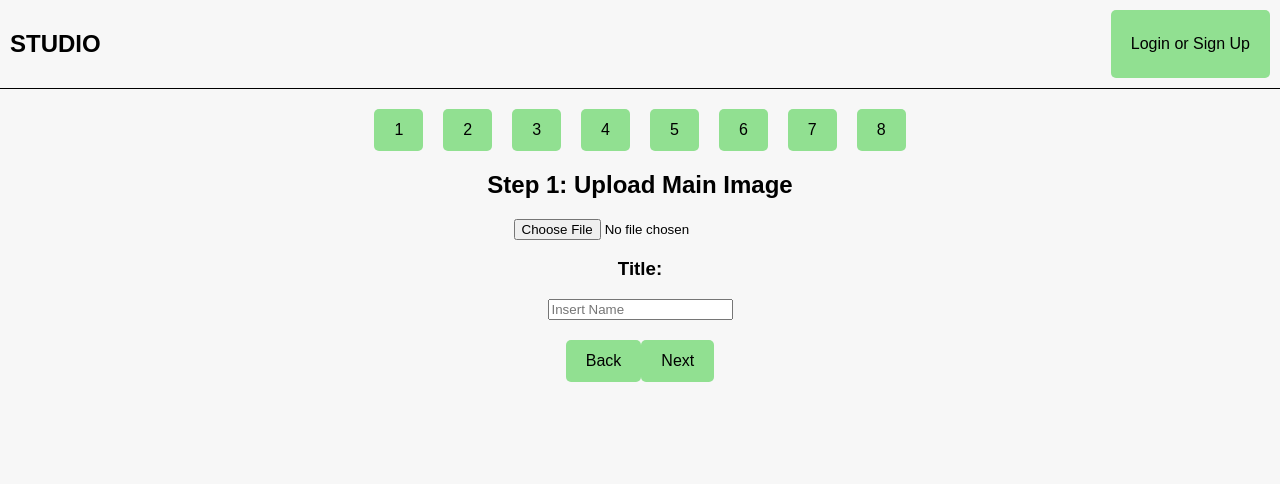
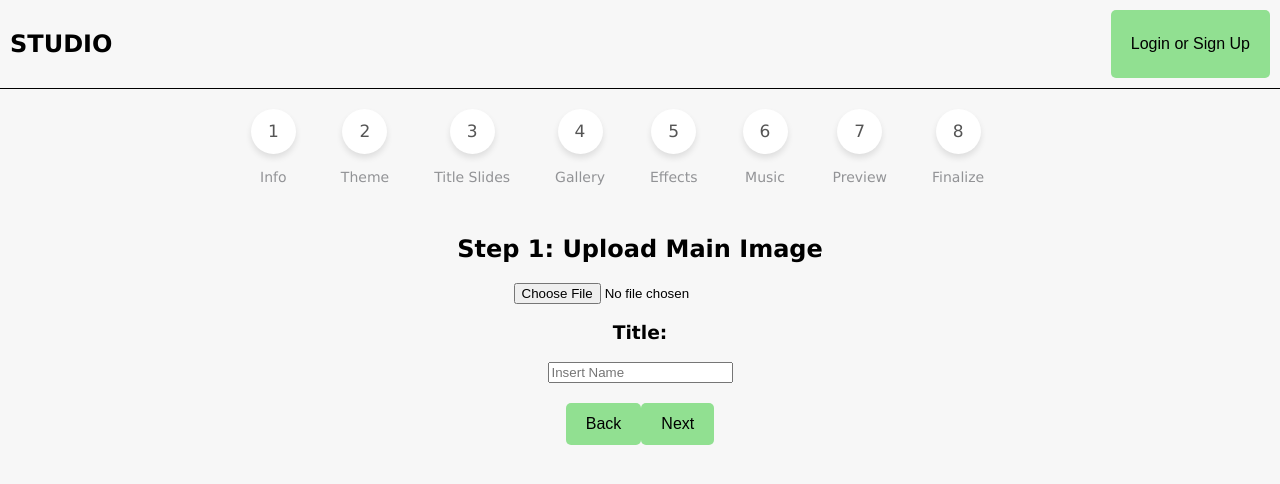
Before and after one commit to Qizheng-Yang/CSE485_Project_Connect_Studio, a React (Vite) app: page /create in a window 1280 px wide. Shown: the top 484 px of the page. Built offline with nearby package versions, Linux system fonts and the light colour scheme.

Commit message:
UI for Step navigation

```diff
--- a/src/components/StepNavigation.tsx
+++ b/src/components/StepNavigation.tsx
@@ -1,12 +1,52 @@
-import { Link } from 'react-router-dom';
+import { NavLink } from 'react-router-dom';
+
+const labels = [
+  'Info',
+  'Theme',
+  'Title Slides',
+  'Gallery',
+  'Effects',
+  'Music',
+  'Preview',
+  'Finalize',
+];
 
 function StepNavigation() {
   return (
     <div style={{ display: 'flex', justifyContent: 'center', margin: '20px 0' }}>
-      {[1, 2, 3, 4, 5, 6, 7, 8].map((num) => (
-        <Link key={num} to={`/step/${num}`} style={{ margin: '0 10px' }}>
-          <button>{num}</button>
-        </Link>
+      {[1, 2, 3, 4, 5, 6, 7, 8].map((num, index) => (
+        <div
+          key={num}
+          style={{
+            display: 'flex',
+            flexDirection: 'column',
+            alignItems: 'center',
+            marginBottom: '30px',
+            marginRight: '45px',
+          }}
+        >
+          {/* Button */}
+          <NavLink
+            to={`/step/${num}`}
+            className={({ isActive }) =>
+              isActive ? 'step_buttons active' : 'step_buttons'
+            }
+          >
+            {num}
+          </NavLink>
+
+          {/* Text Below Button */}
+          <span
+            style={{
+              marginTop: '15px',
+              fontSize: '14px',
+              color: '#929396',
+              textAlign: 'center',
+            }}
+          >
+            {labels[index]}
+          </span>
+        </div>
       ))}
     </div>
   );
--- a/src/index.css
+++ b/src/index.css
@@ -1,6 +1,6 @@
 /* General Page Styles */
 body {
-    font-family: Arial, sans-serif;
+    font-family: Verdana, sans-serif;
     background-color: #f7f7f7;
     margin: 0;
     padding: 0;
@@ -32,6 +32,30 @@ header {
     align-items: center;
     margin-bottom: 30px;
 }
+
+.step_buttons {
+    display: flex;
+    justify-content: center;
+    align-items: center;
+    width: 45px;
+    height: 45px;
+    border-radius: 50%;
+    background-color: #ffffff; /* Default white background */
+    color: #555; /* Default gray text */
+    font-size: 17px;
+    font-weight: normal;
+    border: none;
+    cursor: pointer;
+    text-decoration: none;
+    box-shadow: 0px 4px 6px rgba(0, 0, 0, 0.1);
+  }
+
+  .step_buttons.active {
+    background-color: #b2cc55; /* Green background for active step */
+    color: #ffffff; /* White text for active step */
+  }
+
+
 
 .step {
     width: 35px;
```
